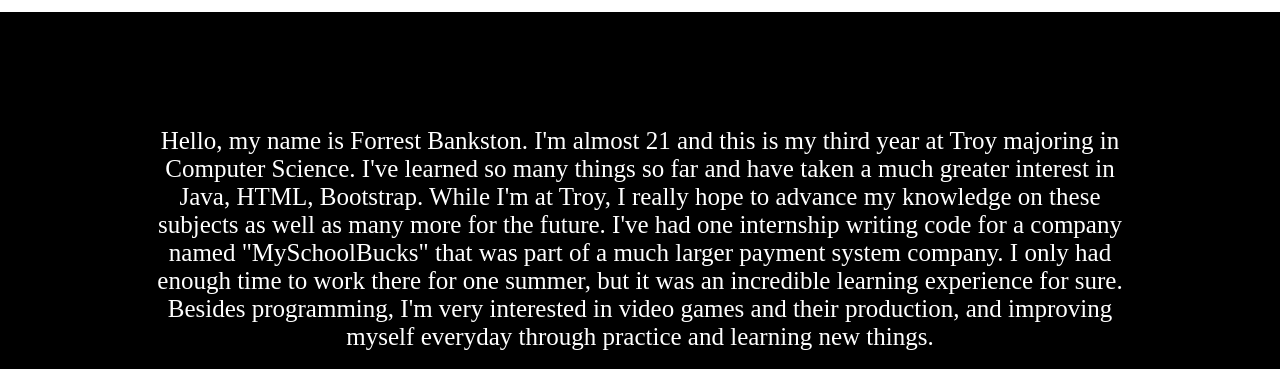
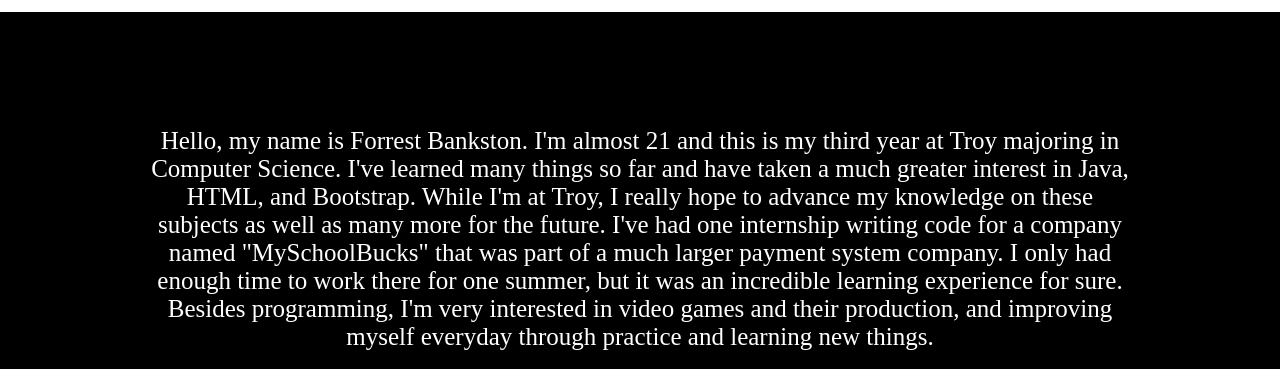
Before and after one commit to FBankston/FBankston.github.io, a plain HTML site: page index.html in a window 1280 px wide. Shown: the part 168-537 px from the top of the page. Drawn offline with Linux system fonts and the light colour scheme.

Commit message:
Update index.html

```diff
--- a/index.html
+++ b/index.html
@@ -137,7 +137,7 @@
 <div id="blackBorder">
 
 	<br><br><br><br><br>
-	<p id="about"> Hello, my name is Forrest Bankston. I'm almost 21 and this is my third year at Troy majoring in Computer Science. I've learned so many things so far and have taken a much greater interest in Java, HTML, Bootstrap. While I'm at Troy, I really hope to advance my knowledge on these subjects as well as many more for the future. I've had one internship writing code for a company named "MySchoolBucks" that was part of a much larger payment system company. I only had enough time to work there for one summer, but it was an incredible learning experience for sure. Besides programming, I'm very interested in video games and their production, and improving myself everyday through practice and learning new things. </p>
+	<p id="about"> Hello, my name is Forrest Bankston. I'm almost 21 and this is my third year at Troy majoring in Computer Science. I've learned many things so far and have taken a much greater interest in Java, HTML, and Bootstrap. While I'm at Troy, I really hope to advance my knowledge on these subjects as well as many more for the future. I've had one internship writing code for a company named "MySchoolBucks" that was part of a much larger payment system company. I only had enough time to work there for one summer, but it was an incredible learning experience for sure. Besides programming, I'm very interested in video games and their production, and improving myself everyday through practice and learning new things. </p>
 
 </div> <br><br><br><br><br><br><br><br><br><br><br><br><br><br><br><br><br><br><br><br>
 
```
